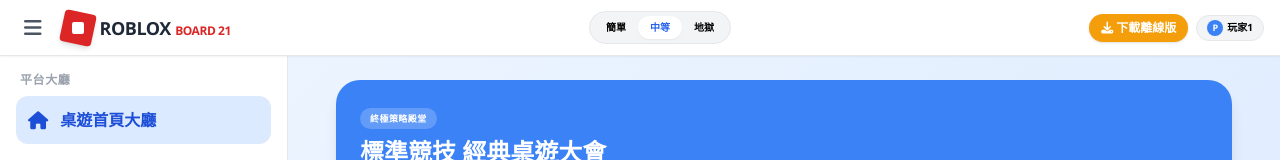
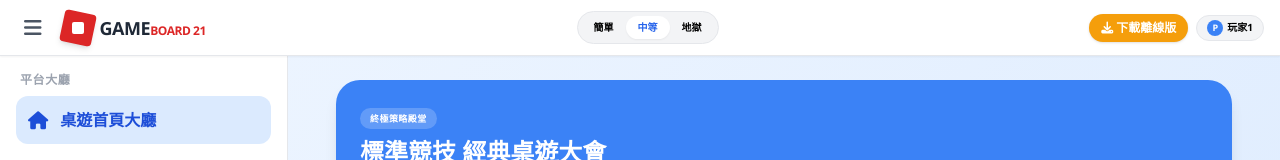
Before and after one commit to funlearnstudio/game, a plain HTML site: page index.html in a window 1280 px wide. Shown: the top 160 px of the page. Drawn offline with nearby package versions, Linux system fonts and the light colour scheme.

Commit message:
Change logo text from 'ROBLOX' to 'GAME'

```diff
--- a/index.html
+++ b/index.html
@@ -95,7 +95,7 @@
                 <div class="w-8 h-8 bg-red-600 transform rotate-12 flex items-center justify-center rounded shadow-md transition-all duration-500" id="logo-icon">
                     <div class="w-3 h-3 bg-white transform -rotate-12 rounded-sm"></div>
                 </div>
-                <span class="font-black text-lg tracking-tight text-gray-800" id="logo-text">ROBLOX <span class="text-red-600 font-bold text-xs" id="logo-sub">BOARD 21</span></span>
+                <span class="font-black text-lg tracking-tight text-gray-800" id="logo-text">GAME<span class="text-red-600 font-bold text-xs" id="logo-sub">BOARD 21</span></span>
             </div>
         </div>
 
```
